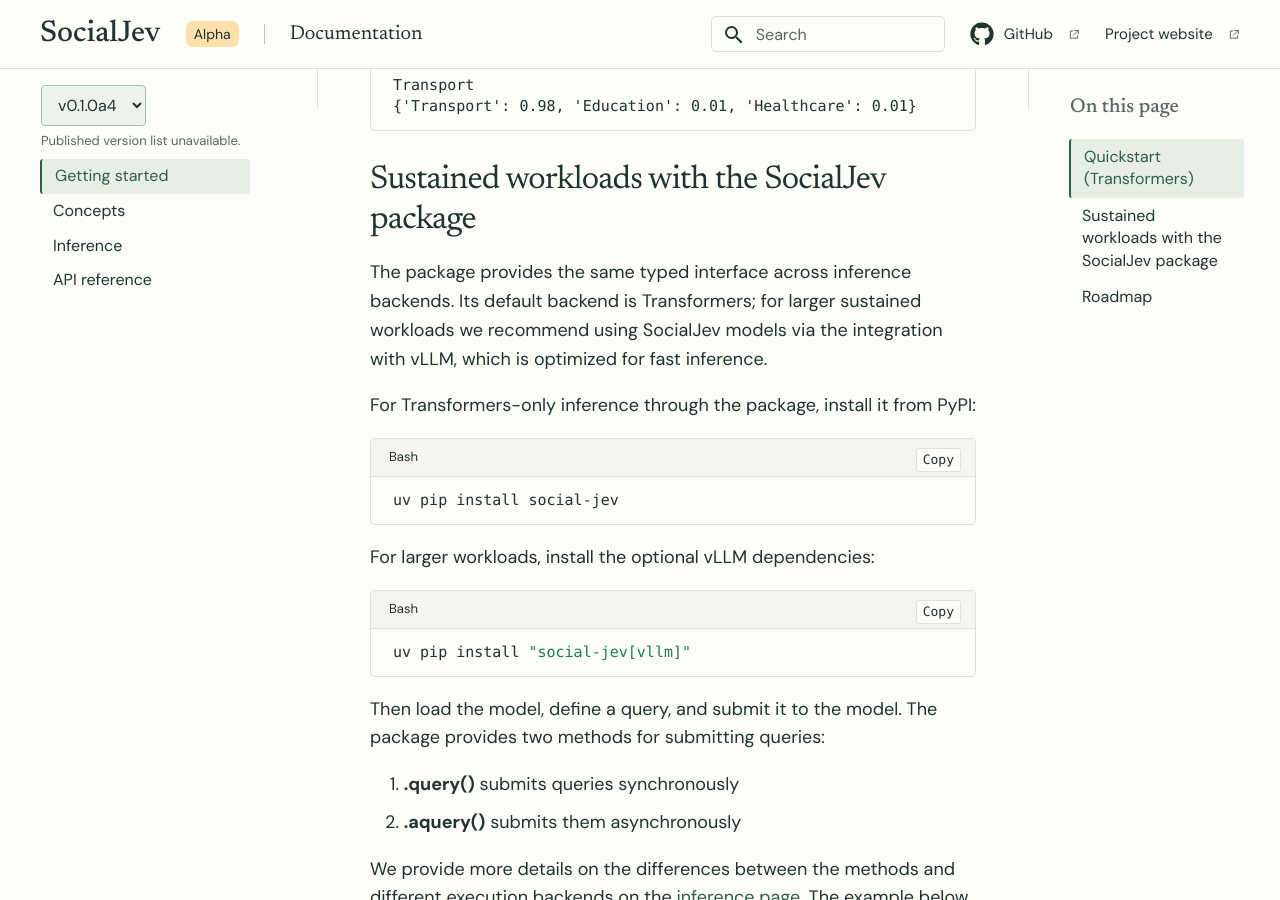
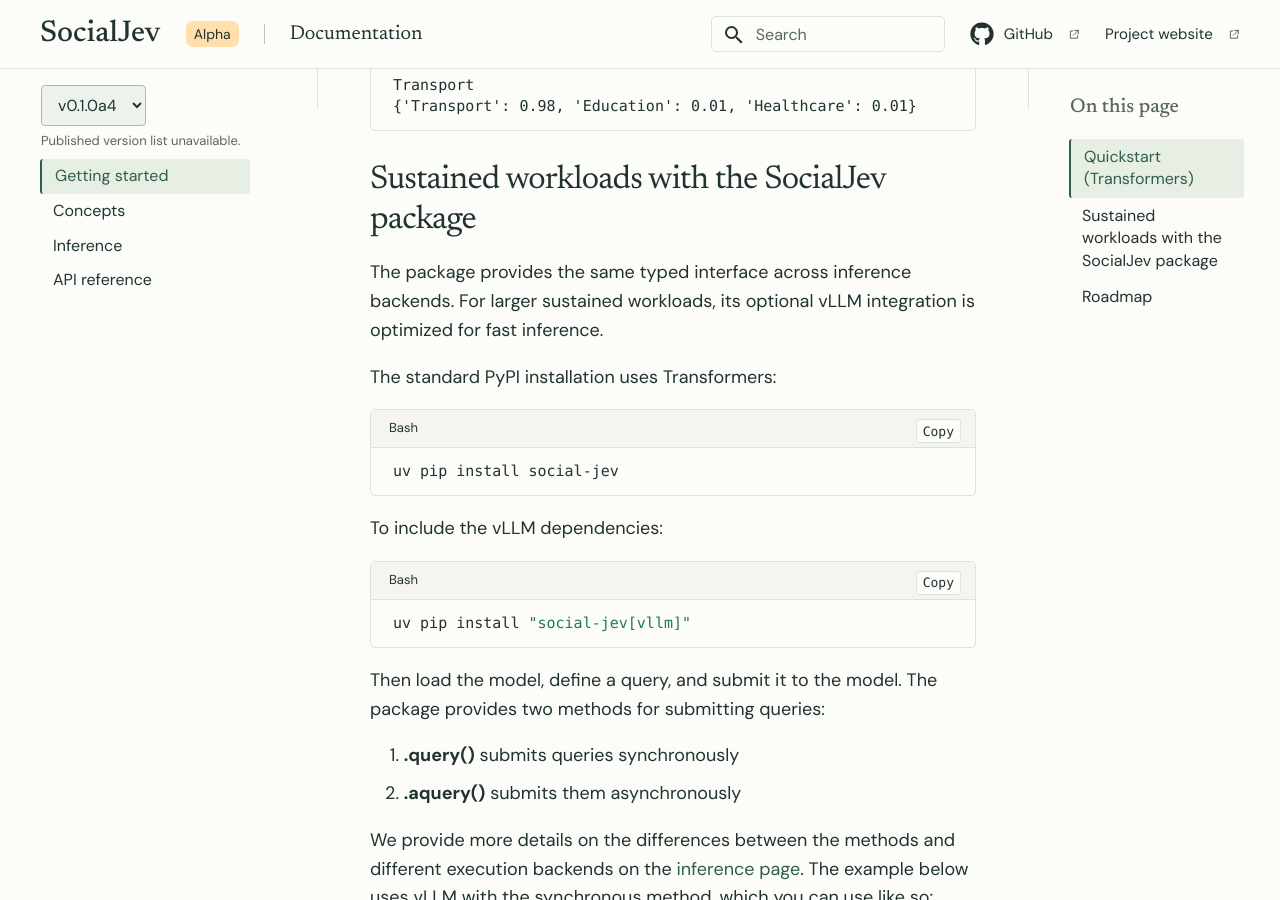
Before and after one commit to DGoettlich/social-jev, an MkDocs documentation site: the page built from docs/index.md, in a window 1280 px wide and 900 px high, scrolled down 1272 px. Built offline with MkDocs 1.6.1 and Material for MkDocs 9.7.7, drawn with Linux system fonts in a browser that asks for light colours; comment, search, counter and statistics services are not loaded.

Commit message:
[docs] Remove repetition from the installation introduction
Explain the standard Transformers installation and optional vLLM dependencies without repeating the workload guidance.

````diff
--- a/docs/index.md
+++ b/docs/index.md
@@ -45,15 +45,15 @@
 
 ## Sustained workloads with the SocialJev package
 
-The package provides the same typed interface across inference backends. Its default backend is Transformers; for larger sustained workloads we recommend using SocialJev models via the integration with vLLM, which is optimized for fast inference.
+The package provides the same typed interface across inference backends. For larger sustained workloads, its optional vLLM integration is optimized for fast inference.
 
-For Transformers-only inference through the package, install it from PyPI:
+The standard PyPI installation uses Transformers:
 
 ```bash
 uv pip install social-jev
 ```
 
-For larger workloads, install the optional vLLM dependencies:
+To include the vLLM dependencies:
 
 ```bash
 uv pip install "social-jev[vllm]"
````
